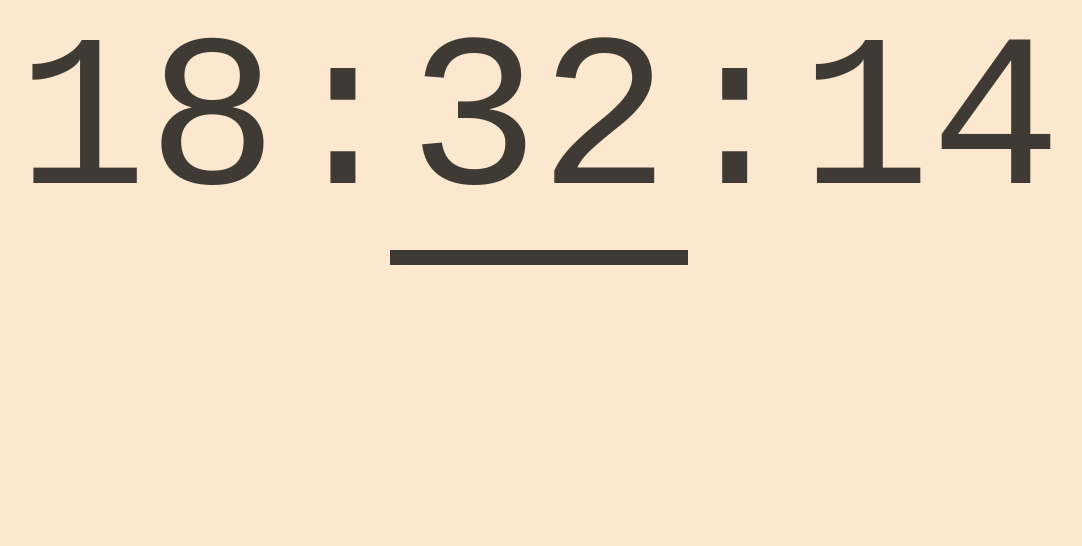
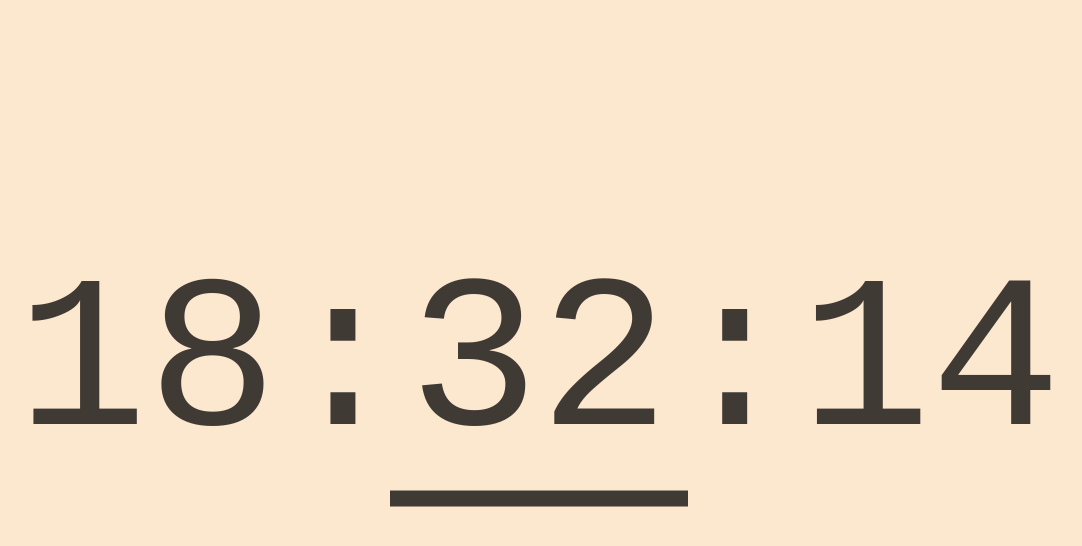
Before and after one commit to jlarmstrongiv/3.4-color-clock, a plain HTML site: page index.html in a window 1280 px wide. Shown: the whole page, without its empty margins (101-1183 px from the left). Drawn offline with nearby package versions, Linux system fonts and the light colour scheme; a web font is replaced by a local one.

Commit message:
vertically center

```diff
--- a/main.css
+++ b/main.css
@@ -10,9 +10,12 @@
   right: 0;
   left: 0;
   transition: all ease-in-out 0.6s;
+  position: absolute;
+  top: 50%;
+  transform: translateY(-60%);
 }
 #border {
-  height: 1.15vw;
+  height: 1.22vw;
   background-color: rgba(0,0,0,.75);
   margin: 0 auto;
   display: block;
--- a/main.js
+++ b/main.js
@@ -9,11 +9,17 @@
   const secondsElement = document.getElementById('seconds');
   const borderElement = document.getElementById('border');
 
+  var isHoveringVar = false;
+
   function runClock () {
     var dateObject = logDate();
-    clockFace(dateObject);
     changeBodyBG(dateObject[2]);
     growBorder(dateObject[2]);
+    if (!isHoveringVar) {
+      clockFace(dateObject);
+    } else {
+      replaceClockFace();
+    }
   }
 
   function logDate () {
@@ -46,7 +52,7 @@
 
   function growBorder (dateSeconds) {
     var borderElementWidth = ((dateSeconds / 60) * 100) + '%';
-    document.getElementById('border').style.width = borderElementWidth;
+    borderElement.style.width = borderElementWidth;
   }
 
   function replaceClockFace () {
@@ -70,6 +76,15 @@
 
   window.setInterval(runClock, 1000);
 
+  function isHoveringFunc () {
+    isHoveringVar = true;
+  }
+  function isNotHoveringFunc () {
+    isHoveringVar = false;
+  }
+
   var clockElement = document.getElementById('clock');
-  clockElement.addEventListener('mouseover', replaceClockFace);
+  clockElement.addEventListener('mouseover', isHoveringFunc);
+  clockElement.addEventListener('mouseout', isNotHoveringFunc);
+
 }());
```
